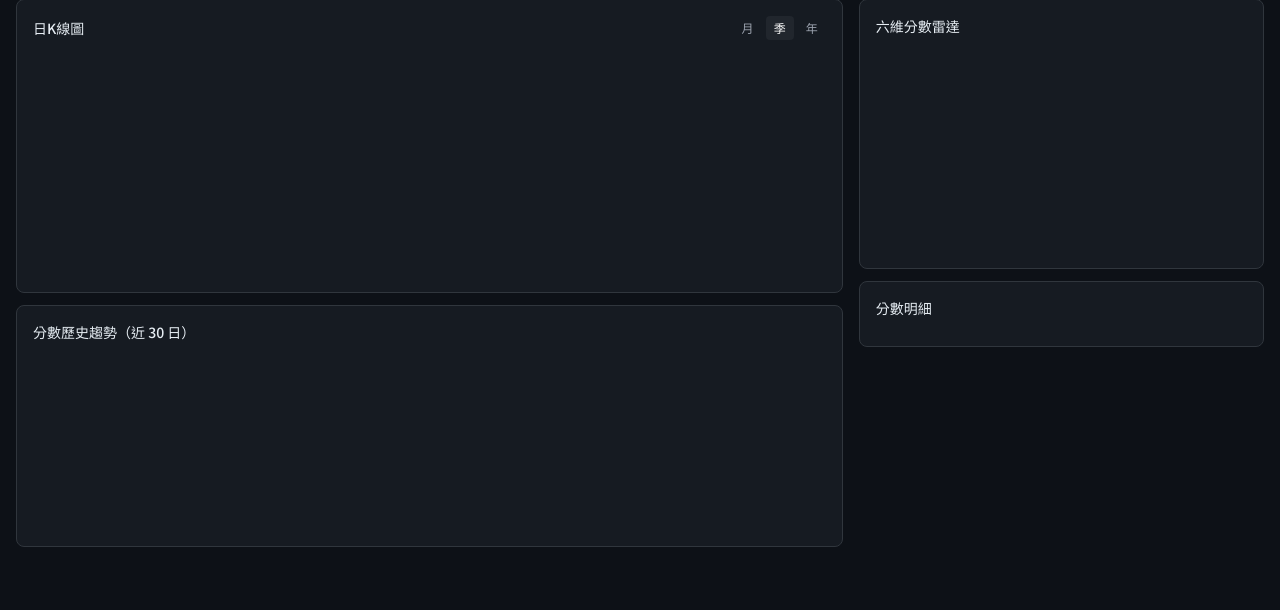
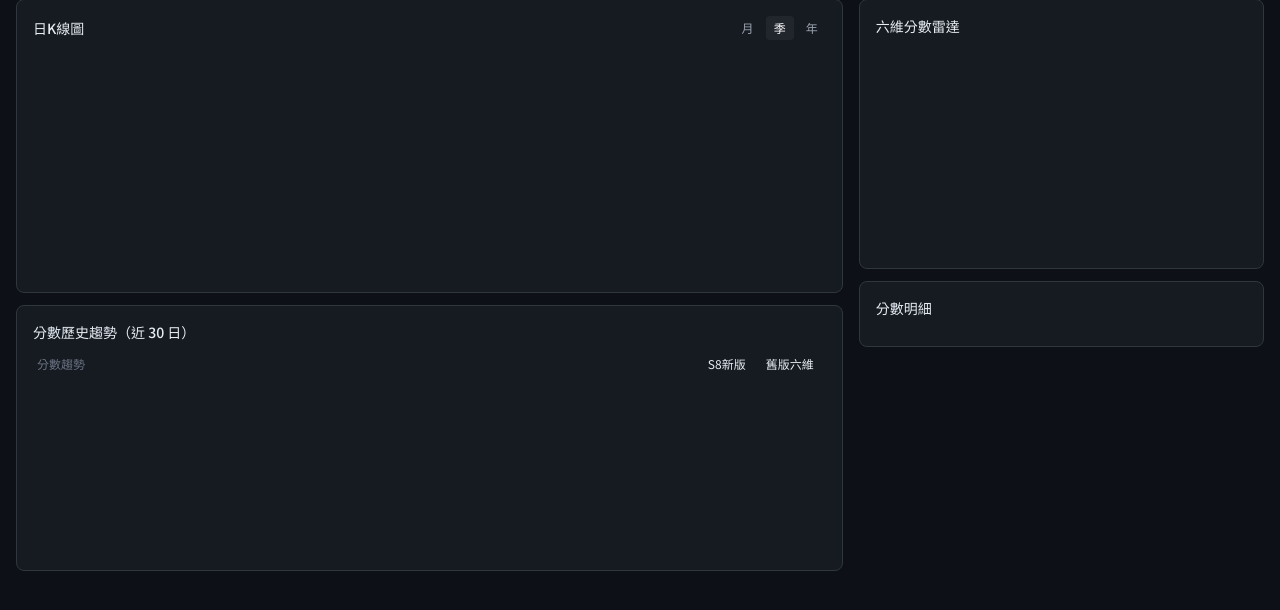
Before and after one commit to aweethan313/twse_quant_platform, a FastAPI app: template frontend/templates/stock_detail.html in a window 1280 px wide. Shown: the part 160-770 px from the top of the page. Run offline with FastAPI, Linux system fonts and the light colour scheme; the template is opened without the code that fills it, so the values that code supplies are empty; a map, chart or similar area stays blank; some libraries are stand-ins or nearby versions.

Commit message:
feat: stock detail S8分數趨勢圖，支援新版/舊版切換

```diff
--- a/frontend/templates/stock_detail.html
+++ b/frontend/templates/stock_detail.html
@@ -55,6 +55,13 @@
 
       <div class="bg-surface-2 border border-border rounded-lg p-4">
         <div class="text-sm font-medium mb-3">分數歷史趨勢（近 30 日）</div>
+        <div class="flex items-center justify-between mb-1 px-1">
+          <span class="text-xs text-gray-500">分數趨勢</span>
+          <div class="flex gap-1">
+            <button onclick="toggleScoreView('s8')"  id="sv_s8"  class="sv-btn active-sv text-xs px-2 py-0.5 rounded">S8新版</button>
+            <button onclick="toggleScoreView('old')" id="sv_old" class="sv-btn text-xs px-2 py-0.5 rounded">舊版六維</button>
+          </div>
+        </div>
         <div class="h-44"><canvas id="score_trend_chart"></canvas></div>
       </div>
     </div>
@@ -288,62 +295,66 @@ async function loadScores() {
     document.getElementById('sd_composite').textContent = fmtP(s.composite, 1);
 
     const { scores } = await api(`/stock/${CODE}/scores?days=30`);
-    drawScoreTrend(scores || []);
+    _allScores = scores || []; drawScoreTrend(_allScores);
   } catch (e) {
     console.error('loadScores failed', e);
   }
 }
 
 function drawScoreTrend(scores) {
+  if (!scores || !scores.length) return;
   const ctx = document.getElementById('score_trend_chart').getContext('2d');
-  if (trendChart) trendChart.destroy();
+  if (window._scoreTrendChart) window._scoreTrendChart.destroy();
 
-  const COLORS6 = ['#58a6ff', '#f0b429', '#ff3333', '#33cc66', '#a371f7', '#79c0ff'];
-  const keys = ['fundamental', 'valuation', 'chip', 'momentum', 'macro', 'news'];
+  // 預設顯示 S8 新分數；若新分數都是0則 fallback 到舊版
+  const hasNew = scores.some(s => (s.candidate||0) > 0);
 
-  trendChart = new Chart(ctx, {
+  const labels = scores.map(s => s.date.slice(5));
+
+  const datasets = hasNew ? [
+    { label: '最終分',  data: scores.map(s => s.final),     borderColor: '#44ff88', backgroundColor: 'rgba(68,255,136,0.08)', tension: 0.3, pointRadius: 2 },
+    { label: '候選分',  data: scores.map(s => s.candidate), borderColor: '#63b3ed', backgroundColor: 'rgba(99,179,237,0.08)', tension: 0.3, pointRadius: 2 },
+    { label: '進場分',  data: scores.map(s => s.entry),     borderColor: '#ffcc00', backgroundColor: 'rgba(255,204,0,0.08)',   tension: 0.3, pointRadius: 2, borderDash: [4,2] },
+    { label: '風險分',  data: scores.map(s => s.risk),      borderColor: '#ff6b6b', backgroundColor: 'rgba(255,107,107,0.08)', tension: 0.3, pointRadius: 2, borderDash: [2,3] },
+  ] : [
+    { label: '綜合分',  data: scores.map(s => s.composite), borderColor: '#63b3ed', backgroundColor: 'rgba(99,179,237,0.1)', tension: 0.3, pointRadius: 2 },
+    { label: '籌碼',    data: scores.map(s => s.chip),      borderColor: '#44ff88', tension: 0.3, pointRadius: 1 },
+    { label: '動能',    data: scores.map(s => s.momentum),  borderColor: '#ffcc00', tension: 0.3, pointRadius: 1 },
+  ];
+
+  window._scoreTrendChart = new Chart(ctx, {
     type: 'line',
-    data: {
-      labels: scores.map(s => s.date.slice(5)),
-      datasets: keys.map((k, i) => ({
-        label: SCORE_LABELS[k],
-        data: scores.map(s => s[k]),
-        borderColor: COLORS6[i],
-        backgroundColor: 'transparent',
-        borderWidth: 1.5,
-        pointRadius: 0,
-        tension: 0.4
-      }))
-    },
+    data: { labels, datasets },
     options: {
-      responsive: true,
-      maintainAspectRatio: false,
+      responsive: true, maintainAspectRatio: false, animation: false,
       interaction: { mode: 'index', intersect: false },
       plugins: {
-        legend: { labels: { color: '#7d8590', font: { size: 10 }, boxWidth: 10 } },
+        legend: { labels: { color: '#9ca3af', font: { size: 10 }, boxWidth: 12, padding: 8 } },
         tooltip: {
-          backgroundColor: '#1c2128',
-          borderColor: '#30363d',
-          borderWidth: 1,
-          titleColor: '#e6edf3',
-          bodyColor: '#adbac7'
+          callbacks: {
+            afterBody(items) {
+              const s = scores[items[0].dataIndex];
+              const fa = s.final_action || s.signal || '';
+              const AZ = {BUY:'✅買入',WATCH:'👀觀察',AVOID_CHASE:'⚠️不可追',HOLD:'⏸持有',SELL:'🔴賣出'};
+              return fa ? ['訊號: ' + (AZ[fa]||fa)] : [];
+            }
+          }
         }
       },
       scales: {
-        x: {
-          grid: { color: 'rgba(48,54,61,.4)' },
-          ticks: { color: '#7d8590', font: { size: 9 }, maxTicksLimit: 10 }
-        },
-        y: {
-          min: 0,
-          max: 100,
-          grid: { color: 'rgba(48,54,61,.4)' },
-          ticks: { color: '#7d8590', font: { size: 9 }, stepSize: 25 },
-          position: 'right'
-        }
+        x: { ticks: { color:'#6b7280', font:{size:9}, maxRotation:0 }, grid: { color:'rgba(255,255,255,0.05)' } },
+        y: { min:0, max:100, ticks: { color:'#6b7280', font:{size:9}, stepSize:20 },
+             grid: { color:'rgba(255,255,255,0.05)' },
+             afterDataLimits(scale) {
+               // 加一條 60 基準線
+             }
+           }
       }
     }
   });
+
+  // 60分基準線標示
+  const meta = window._scoreTrendChart.getDatasetMeta(0);
 }
 
 function setRange(r, btn) {
```
